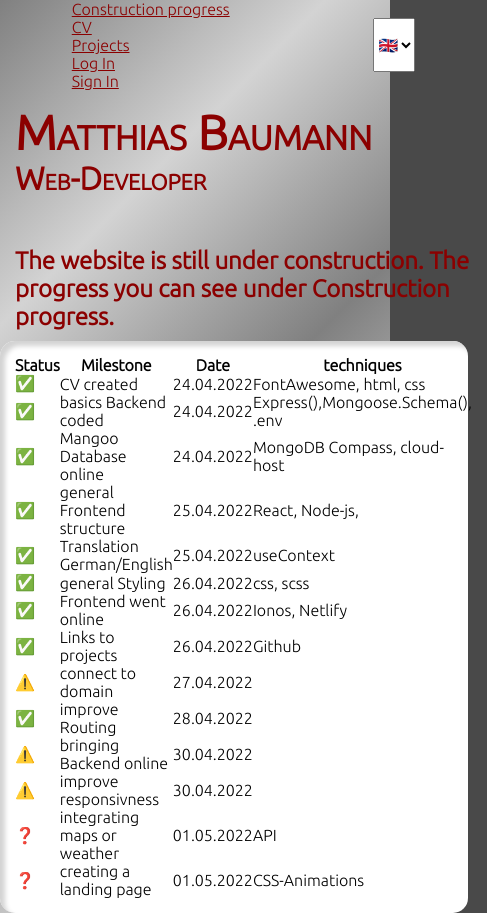
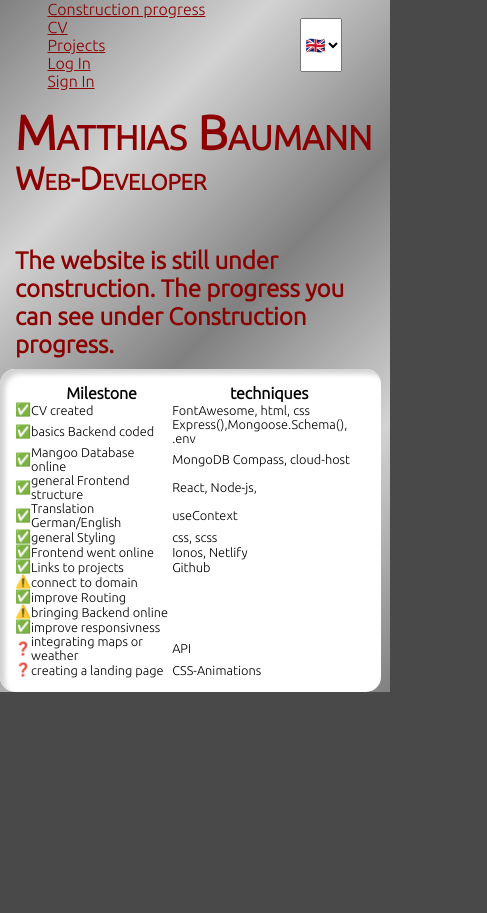
Before and after one commit to mcbauman/jepleting, a React (Create React App) app: page /main/page1 in a window 390 px wide. Shown: the whole page, 487 px wide, since content can reach past the window. After the commit the page ends 844 px from the top, so only its background shows below. Built offline with nearby package versions, Linux system fonts and the light colour scheme.

Commit message:
response

```diff
--- a/src/main.scss
+++ b/src/main.scss
@@ -63,6 +63,7 @@ html{
                 box-shadow: 5px 5px 5px lightgray inset;
                 table{
                     border-collapse: collapse;
+                    width: 100%;
                 }
                 article{
                     section{
@@ -242,6 +243,21 @@ a{
 // }
 
 // 461
+@media screen and (max-width:550px) {
+    html{
+        body{
+            .mainWrapper{
+                main{
+                    table{
+                        td{
+                            font-size: 0.8rem;
+                        }
+                    }
+                }
+            }
+        }
+    }
+}
 @media screen and (max-width:461px) {
     html{
         body{
--- a/src/pages/Page1.jsx
+++ b/src/pages/Page1.jsx
@@ -17,93 +17,78 @@ export default function Page1(){
             <main>
                 <table>
                     <tr>
-                        <th>{trans[lang].steps}</th>
+                        <th></th>
                         <th>{trans[lang].status}</th>
-                        <th>{trans[lang].date}</th>
                         <th>{trans[lang].used}</th>
                     </tr>
                     <tr>
                         <td>✅</td>
                         <td>{trans[lang].cv}</td>
-                        <td>24.04.2022</td>
                         <td>FontAwesome, html, css</td>
                     </tr>
                     <tr>
                         <td>✅</td>
                         <td>{trans[lang].backE}</td>
-                        <td>24.04.2022</td>
                         <td>Express(),Mongoose.Schema(), .env</td>
                     </tr>
                     <tr>
                         <td>✅</td>
                         <td>{trans[lang].mongo}</td>
-                        <td>24.04.2022</td>
                         <td>MongoDB Compass, cloud-host</td>
                     </tr>
                     <tr>
                         <td>✅</td>
                         <td>{trans[lang].frontend}</td>
-                        <td>25.04.2022</td>
                         <td>React, Node-js, </td>
                     </tr>
                     <tr>
                         <td>✅</td>
                         <td>{trans[lang].tranlations}</td>
-                        <td>25.04.2022</td>
                         <td>useContext</td>
                     </tr>
                     <tr>
                         <td>✅</td>
                         <td>{trans[lang].styling}</td>
-                        <td>26.04.2022</td>
                         <td>css, scss</td>
                     </tr>
                     <tr>
                         <td>✅</td>
                         <td>{trans[lang].deploy}</td>
-                        <td>26.04.2022</td>
                         <td>Ionos, Netlify</td>
                     </tr>
                     <tr>
                         <td>✅</td>
                         <td>{trans[lang].routes}</td>
-                        <td>26.04.2022</td>
                         <td>Github</td>
                     </tr>
                     <tr>
                         <td>⚠️</td>
                         <td>{trans[lang].domain}</td>
-                        <td>27.04.2022</td>
                         <td></td>
                     </tr>
                     <tr>
                         <td>✅</td>
                         <td>{trans[lang].routing}</td>
-                        <td>28.04.2022</td>
                         <td></td>
                     </tr>
                     <tr>
                         <td>⚠️</td>
                         <td>{trans[lang].backend}</td>
-                        <td>30.04.2022</td>
                         <td></td>
                     </tr>
                     <tr>
-                        <td>⚠️</td>
+                        <td>✅</td>
                         <td>{trans[lang].response}</td>
-                        <td>30.04.2022</td>
                         <td></td>
                     </tr>
                     <tr>
                         <td>❓</td>
                         <td>{trans[lang].api}</td>
-                        <td>01.05.2022</td>
                         <td>API</td>
                     </tr>
                     <tr>
                         <td>❓</td>
                         <td>{trans[lang].landing}</td>
-                        <td>01.05.2022</td>
                         <td>CSS-Animations</td>
                     </tr>
                 </table>
```
